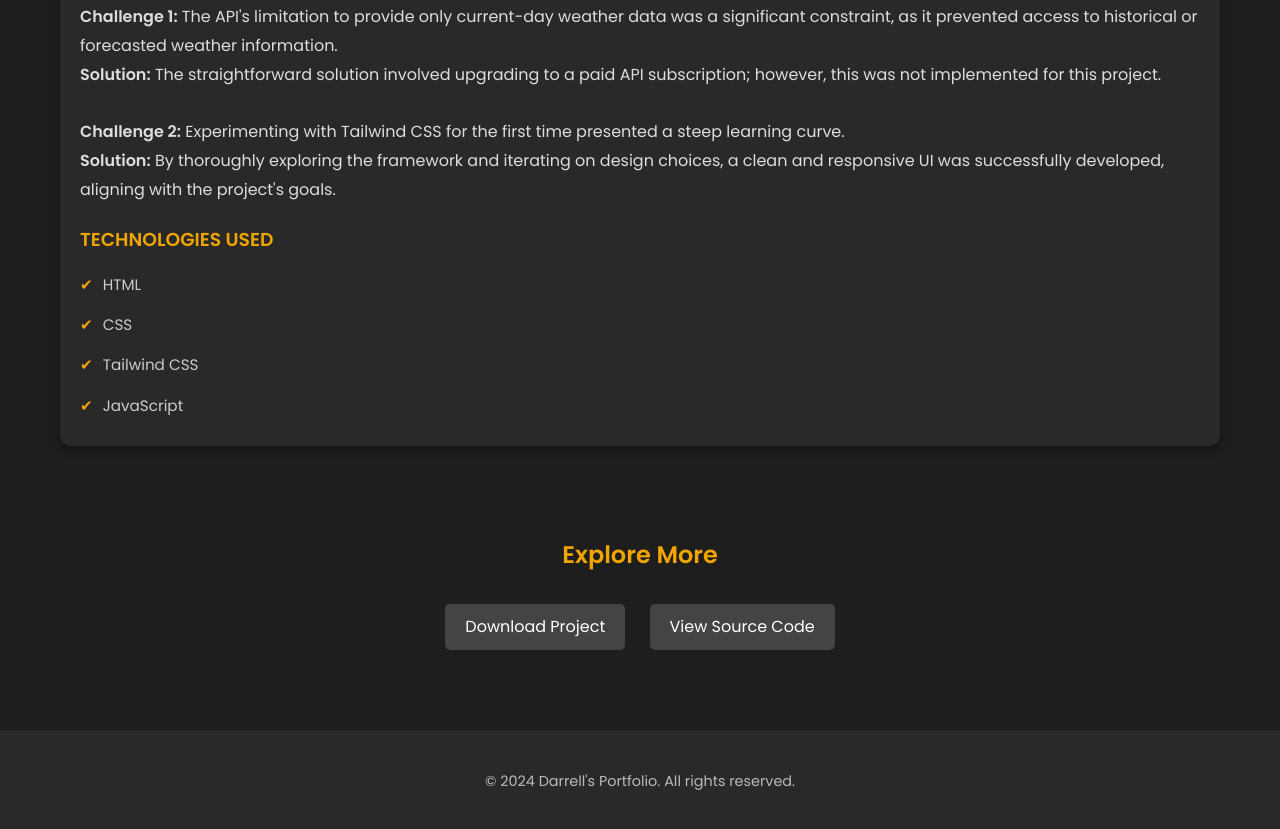
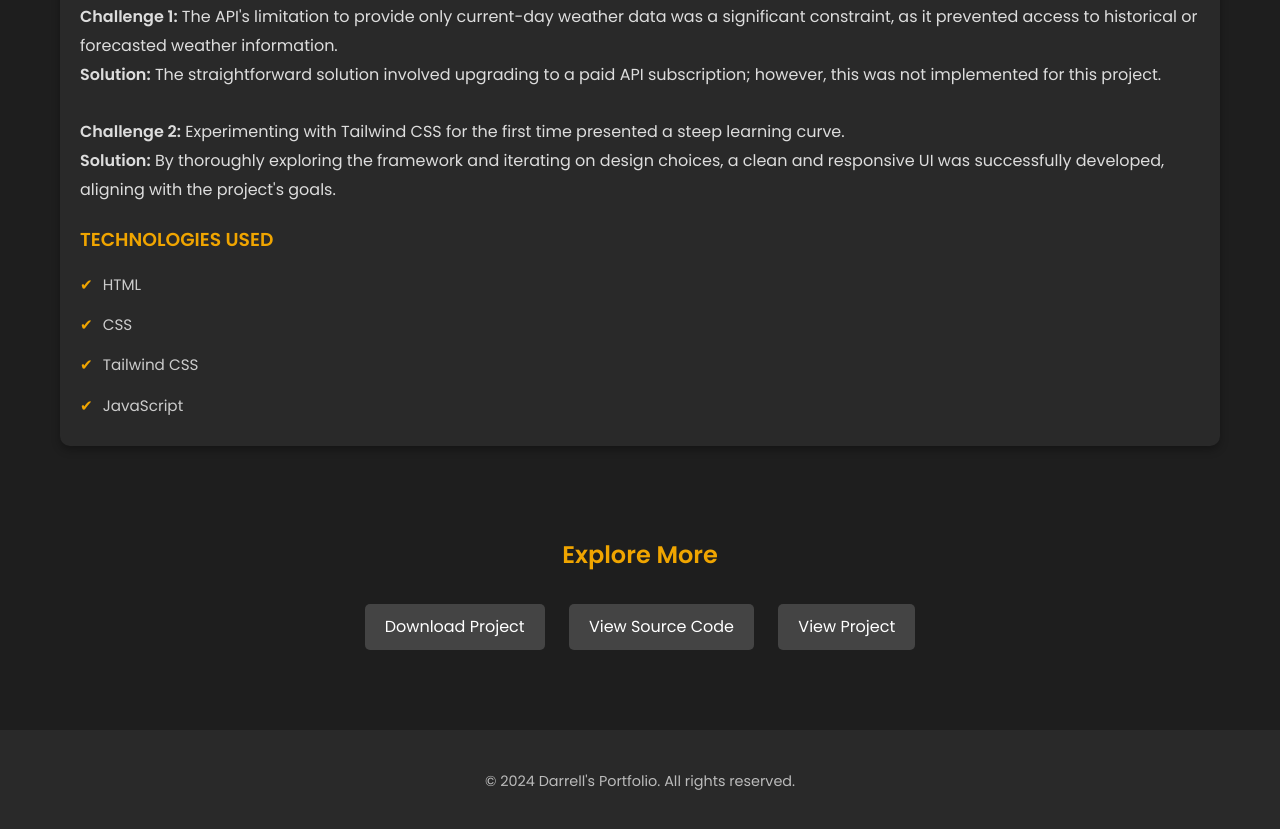
Before and after one commit to Grimarks/Portfolio, a plain HTML site: page WA.html in a window 1280 px wide. Shown: the part 1867-2696 px from the top of the page. Drawn offline with Linux system fonts and the light colour scheme.

Commit message:
Update WA.html

```diff
--- a/WA.html
+++ b/WA.html
@@ -90,10 +90,11 @@
         </div>
     </section>
     <section class="project-links">
-        <div class="container">
+       <div class="container">
             <h2>Explore More</h2>
-            <a href="#" class="button">Download Project</a>
-            <a href="#" class="button">View Source Code</a>
+            <a href="https://github.com/Grimarks/WeatherApp/archive/refs/heads/main.zip" class="button">Download Project</a>
+            <a href="https://github.com/Grimarks/WeatherApp" class="button">View Source Code</a>
+            <a href="https://grimarks.github.io/WeatherApp/" class="button">View Project</a>
         </div>
     </section>
 </main>
```
